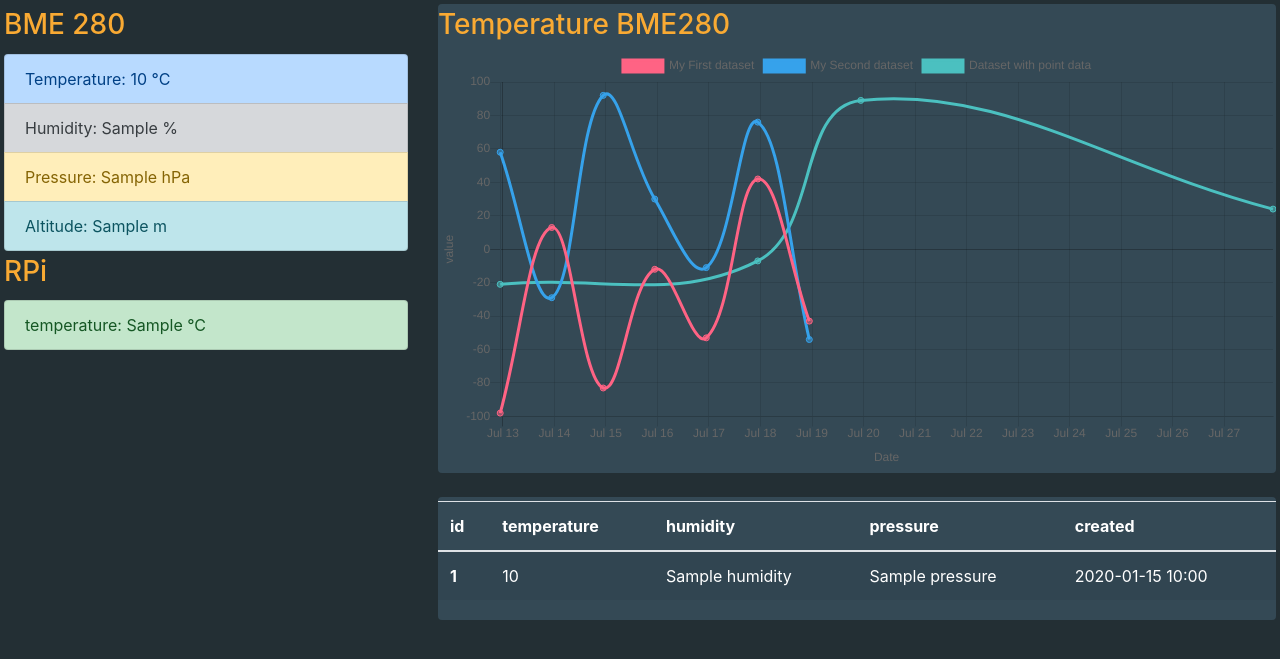
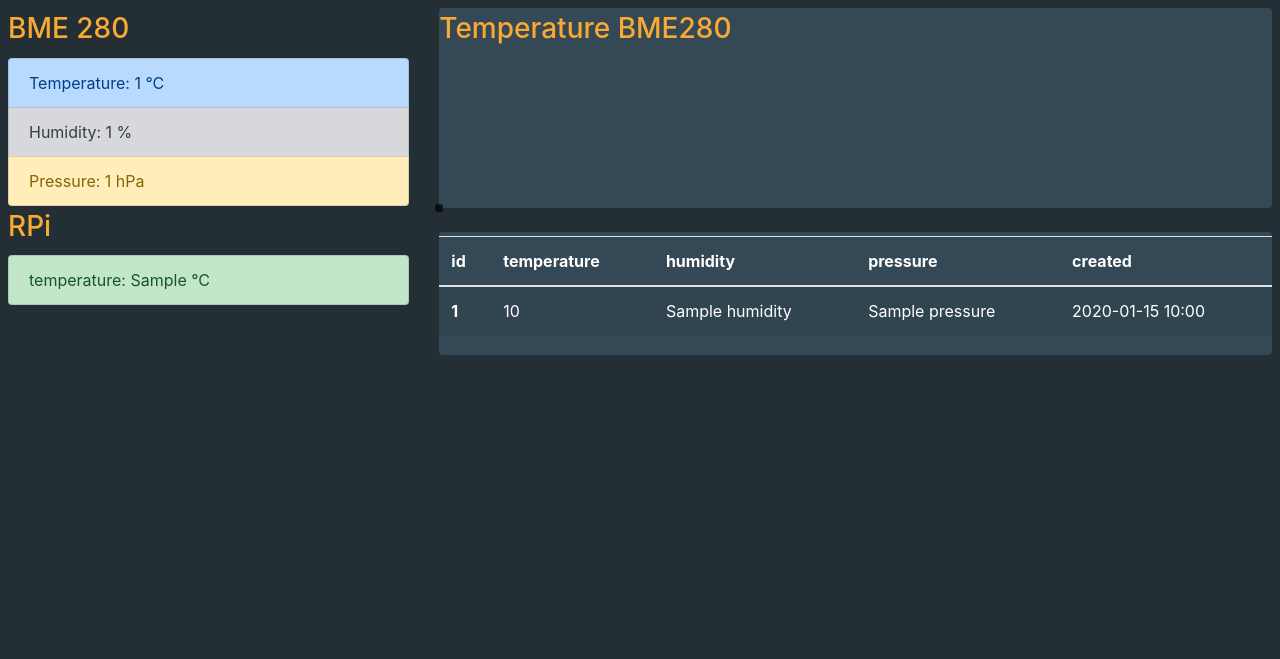
Before and after one commit to Valentin-Golyonko/FlaskTestRPi, a Flask app: template templates/sensors/temp_bme280.html in a window 1280 px wide. Shown: the part 40-699 px from the top of the page. Run offline with Flask 2, Linux system fonts and the light colour scheme; the template is opened without the code that fills it: most values are stand-ins (such as "Sample title", 1, 10 or a date in 2020); a map, chart or similar area stays blank; parts of the project's set-up code (start-up, migrations or seed data) failed here and were passed over; some libraries are stand-ins or nearby versions.

Commit message:
gui graphic

```diff
--- a/templates/index.html
+++ b/templates/index.html
@@ -26,7 +26,7 @@
     </nav>
 </div>
 
-<div class="p-sm-1">
+<div class="p-sm-2">
     <section class="content">
         {% block content %}{% endblock %}
     </section>
--- a/templates/sensors/sensors.html
+++ b/templates/sensors/sensors.html
@@ -11,16 +11,16 @@
             <div class="list-group">
                 <a href="/sensors/temp_bme280"
                    class="list-group-item list-group-item-action list-group-item-primary">
-                    Temperature: {{ bme_temp }} °C</a>
+                    Temperature: {{ db_data[2][0] }} °C</a>
                 <a href="/sensors/hum_bme280"
                    class="list-group-item list-group-item-action list-group-item-secondary">
-                    Humidity: {{ bme_hum }} %</a>
+                    Humidity: {{ db_data[3][0] }} %</a>
                 <a href="#"
                    class="list-group-item list-group-item-action list-group-item-warning">
-                    Pressure: {{ bme_pres }} hPa</a>
-                <a href="#"
+                    Pressure: {{ db_data[4][0] }} hPa</a>
+                <!--<a href="#"
                    class="list-group-item list-group-item-action list-group-item-info">
-                    Altitude: {{ bme_alt }} m</a>
+                    Altitude: {{ db_data[5][0] }} m</a>-->
             </div>
 
             <h3 class="h3 py-sm-1" style="color: #F9AA33">RPi</h3>
--- a/templates/sensors/temp_bme280.html
+++ b/templates/sensors/temp_bme280.html
@@ -6,82 +6,76 @@
 
 {% block graphics_data %}
 
-    <div>
-        <canvas id="canvas" style="display: block; height: auto; width: auto;"
+    <style>
+        canvas {
+            -moz-user-select: none;
+            -webkit-user-select: none;
+            -ms-user-select: none;
+        }
+
+        .chartjs-tooltip {
+            opacity: 1;
+            position: absolute;
+            background: rgba(0, 0, 0, .7);
+            color: white;
+            border-radius: 3px;
+            -webkit-transition: all .1s ease;
+            transition: all .1s ease;
+            pointer-events: none;
+            -webkit-transform: translate(-50%, 0);
+            transform: translate(-50%, 0);
+            padding: 4px;
+        }
+    </style>
+
+    <div id="canvas-holder1">
+        <canvas id="chart" style="display: block; height: auto; width: auto; cursor: pointer;"
                 class="chartjs-render-monitor"></canvas>
+        <div class="chartjs-tooltip" id="tooltip-0"></div>
     </div>
 
-    <script>
-        var timeFormat = 'MM/DD/YYYY HH:mm';
+    <script type="text/javascript">
+        var customTooltips = function (tooltip) {
+            $(this._chart.canvas).css('cursor', 'pointer');
 
-        function newDate(days) {
-            return moment().add(days, 'd').toDate();
-        }
+            var positionY = this._chart.canvas.offsetTop;
+            var positionX = this._chart.canvas.offsetLeft;
 
-        function newDateString(days) {
-            return moment().add(days, 'd').format(timeFormat);
-        }
+            $('.chartjs-tooltip').css({
+                opacity: 0,
+            });
 
+            if (!tooltip || !tooltip.opacity) {
+                return;
+            }
+
+            if (tooltip.dataPoints.length > 0) {
+                tooltip.dataPoints.forEach(function (dataPoint) {
+                    var content = [dataPoint.xLabel, dataPoint.yLabel].join(': ');
+                    var $tooltip = $('#tooltip-' + dataPoint.datasetIndex);
+
+                    $tooltip.html(content);
+                    $tooltip.css({
+                        opacity: 1,
+                        top: positionY + dataPoint.y + 'px',
+                        left: positionX + dataPoint.x + 'px',
+                    });
+                });
+            }
+        };
+        var timeFormat = 'MM/DD/YYYY HH:mm:ss';
         var color = Chart.helpers.color;
         var config = {
             type: 'line',
             data: {
-                labels: [ // Date Objects
-                    newDate(0),
-                    newDate(1),
-                    newDate(2),
-                    newDate(3),
-                    newDate(4),
-                    newDate(5),
-                    newDate(6)
-                ],
+                labels: {{ db_data[5]|safe }},
                 datasets: [{
-                    label: 'My First dataset',
+                    label: 'Temperature',
                     backgroundColor: color(window.chartColors.red).alpha(0.5).rgbString(),
                     borderColor: window.chartColors.red,
                     fill: false,
-                    data: [
-                        randomScalingFactor(),
-                        randomScalingFactor(),
-                        randomScalingFactor(),
-                        randomScalingFactor(),
-                        randomScalingFactor(),
-                        randomScalingFactor(),
-                        randomScalingFactor()
-                    ],
-                }, {
-                    label: 'My Second dataset',
-                    backgroundColor: color(window.chartColors.blue).alpha(0.5).rgbString(),
-                    borderColor: window.chartColors.blue,
-                    fill: false,
-                    data: [
-                        randomScalingFactor(),
-                        randomScalingFactor(),
-                        randomScalingFactor(),
-                        randomScalingFactor(),
-                        randomScalingFactor(),
-                        randomScalingFactor(),
-                        randomScalingFactor()
-                    ],
-                }, {
-                    label: 'Dataset with point data',
-                    backgroundColor: color(window.chartColors.green).alpha(0.5).rgbString(),
-                    borderColor: window.chartColors.green,
-                    fill: false,
-                    data: [{
-                        x: newDateString(0),
-                        y: randomScalingFactor()
-                    }, {
-                        x: newDateString(5),
-                        y: randomScalingFactor()
-                    }, {
-                        x: newDateString(7),
-                        y: randomScalingFactor()
-                    }, {
-                        x: newDateString(15),
-                        y: randomScalingFactor()
-                    }],
-                }]
+                    data: {{ db_data[2]|safe }},
+                },]
             },
             options: {
                 title: {
@@ -107,11 +101,24 @@
                         }
                     }]
                 },
+                tooltips: {
+                    enabled: false,
+                    mode: 'index',
+                    intersect: false,
+                    custom: customTooltips
+                },
+                legend: {
+                    labels: {
+                        defaultFontColor: '#c17b00',
+                        fontColor: '#c17b00',
+                        labelTextColors: '#c17b00',
+                    }
+                }
             }
         };
 
         window.onload = function () {
-            var ctx = document.getElementById('canvas').getContext('2d');
+            var ctx = document.getElementById('chart');
             window.myLine = new Chart(ctx, config);
 
         };
```
Also changed, not shown: sensors.py (+17 -19 lines), flask_test.sqlite.
